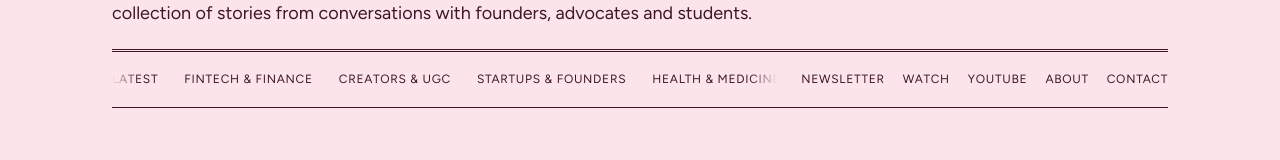
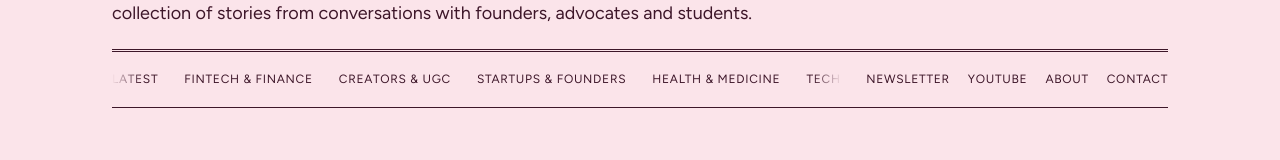
Before and after one commit to ellielwang/ellielwang.github.io, a React (Vite) app: page / in a window 1280 px wide. Shown: the part 266-426 px from the top of the page. Built offline with nearby package versions, Linux system fonts and the light colour scheme.

Commit message:
Remove Watch nav links, keep YouTube

```diff
--- a/src/App.tsx
+++ b/src/App.tsx
@@ -76,14 +76,12 @@ function Masthead() {
                         {SECTIONS.map((x) => <Link key={x.slug} to={'/section/' + x.slug} tabIndex={k === 1 ? -1 : undefined}>{x.label}</Link>)}
                         <Link to="/stories" tabIndex={k === 1 ? -1 : undefined}>all stories</Link>
                         <Link to="/diary" tabIndex={k === 1 ? -1 : undefined}>digital diary</Link>
-                        <Link to="/watch" tabIndex={k === 1 ? -1 : undefined}>watch</Link>
                         <Link to="/youtube" tabIndex={k === 1 ? -1 : undefined}>youtube</Link>
                     </div>)}
                 </div>
             </div>
             <div className="ew-navfix">
                 <button className="ew-navbtn" onClick={goNewsletter}>newsletter</button>
-                <Link to="/watch">watch</Link>
                 <Link to="/youtube">youtube</Link>
                 <a href="#about">about</a>
                 <a href="#contact">contact</a>
```
Also changed, not shown: 2 other files (tests, documents, lock files or other folders).
